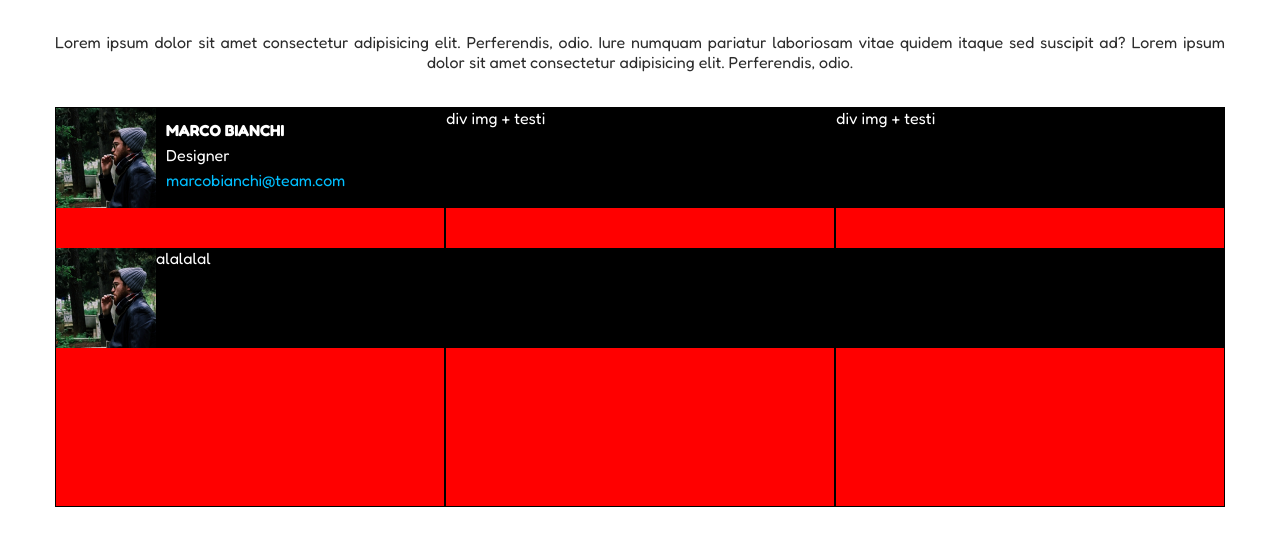
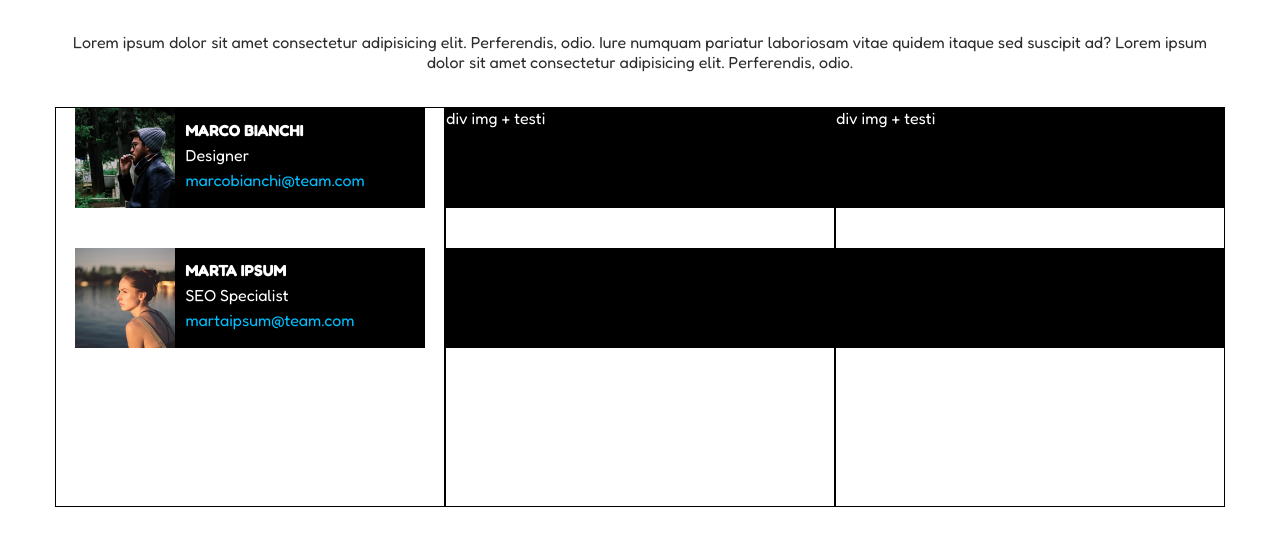
Before and after one commit to ValentinaZussino/html-css-float-cards, a plain HTML site: page index.html in a window 1280 px wide. Shown: the part 81-626 px from the top of the page. Drawn offline with Linux system fonts and the light colour scheme.

Commit message:
prima colonna

```diff
--- a/css/style.css
+++ b/css/style.css
@@ -17,15 +17,13 @@ main {
     width: 60%;
     min-width: 1200px;
     min-height: 500px;
-    /* background-color: blue; */
     font-family:'Fredoka', sans-serif;
     padding: 30px 15px;
 }
 
 /* header */
 header {
-    text-align:justify;
-    text-align-last: center;
+    text-align:center;
     margin-bottom: 15px;
 }
 
@@ -38,11 +36,6 @@ header p {
     margin-top: 15px;
     padding: 20px 0;
     color: rgb(44, 44, 44);
-}
-
-/* all team cards */
-#all-cards {
-    background-color: red;
 }
 
 /* single column */
@@ -60,11 +53,18 @@ header p {
     margin-bottom: 40px;
 }
 
+/* single card */
+.single-card{
+    width: 90%;
+    margin: 0 auto;
+}
+
 .col img {
     height: 100%;
     float: left;
 }
 
+/* descriptions */
 .card-description {
     text-align: justify;
     display: inline-block;
--- a/index.html
+++ b/index.html
@@ -25,7 +25,7 @@
 
             <!-- first col section -->
             <section class="col">
-                <div class="clearfix">
+                <div class="clearfix single-card">
                     <img src="./img/male1.png" alt="Marco Binachi">
                     <div class="card-description">
                         <p><span class="name-bold">MARCO BIANCHI</span> <br> Designer <br>
@@ -33,9 +33,13 @@
                         </p>
                     </div>
                 </div>
-                <div class="clearfix">
-                    <img src="./img/male1.png" alt="Marco Binachi">
-                    <p>alalalal</p>
+                <div class="clearfix single-card">
+                    <img src="./img/female2.png" alt="Marta Ipsum">
+                    <div class="card-description">
+                        <p><span class="name-bold">MARTA IPSUM</span> <br> SEO Specialist <br>
+                        <span class="mail">martaipsum@team.com</span>
+                        </p>
+                    </div>
                 </div>
             </section>
 
```
